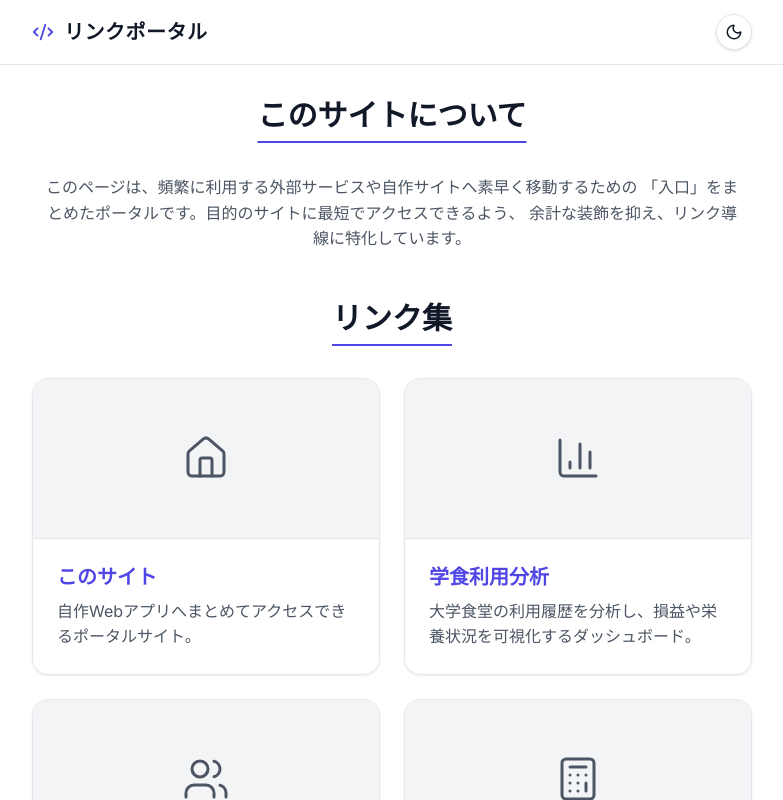
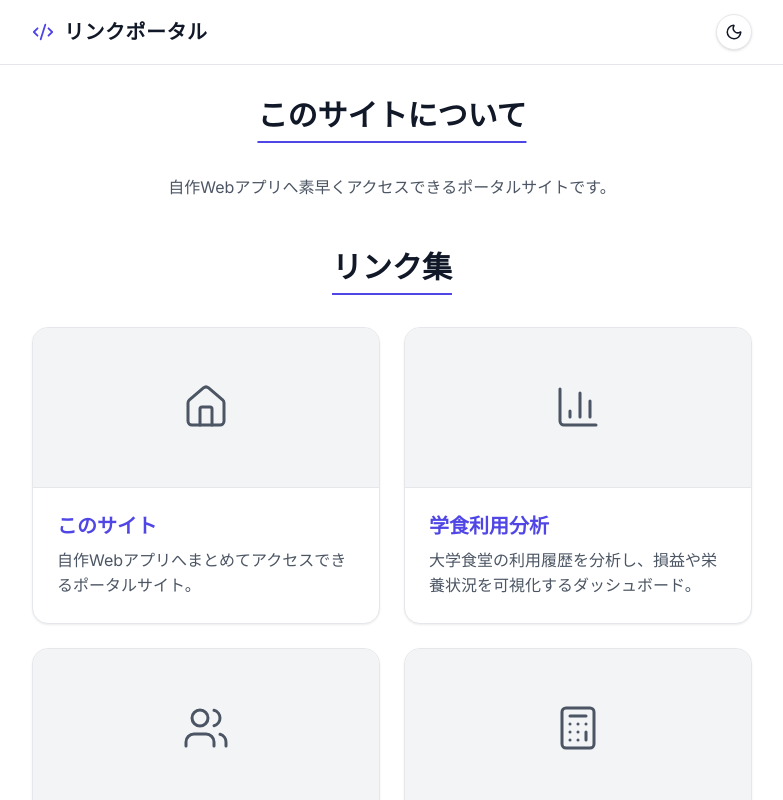
Before and after one commit to tamurayuuiti/link-portal, a React (Vite) app: page / in a window 1280 px wide. Shown: the top 800 px of the page, without its empty margins (248-1031 px from the left). Built offline with nearby package versions, Linux system fonts and the light colour scheme.

Commit message:
refactor: リンクカードをLinkCardコンポーネントへ分離

```diff
--- a/index.html
+++ b/index.html
@@ -3,7 +3,11 @@
   <head>
     <meta charset="UTF-8" />
     <meta name="viewport" content="width=device-width, initial-scale=1.0" />
-    <title>Webデベロッパー ポートフォリオ</title>
+    <meta
+      name="description"
+      content="公開中の自作Webアプリへ素早くアクセスできるリンクポータルです。"
+    />
+    <title>リンクポータル</title>
 
     <!-- FOUC対策：Reactマウント前にテーマを即時適用 -->
     <script>
--- a/src/App.tsx
+++ b/src/App.tsx
@@ -1,6 +1,7 @@
 import { Code2, Sun, Moon } from 'lucide-react';
 import { useTheme } from './hooks/useTheme';
 import { PROJECT_LINKS } from './data/projectLinks';
+import { LinkCard } from './components/LinkCard';
 
 /* ========================================
    App本体
@@ -43,9 +44,7 @@ function App() {
               このサイトについて
             </h2>
             <p className="mx-auto max-w-175 text-center text-(--text-secondary)">
-              このページは、頻繁に利用する外部サービスや自作サイトへ素早く移動するための
-              「入口」をまとめたポータルです。目的のサイトに最短でアクセスできるよう、
-              余計な装飾を抑え、リンク導線に特化しています。
+              自作Webアプリへ素早くアクセスできるポータルサイトです。
             </p>
           </section>
 
@@ -54,32 +53,15 @@ function App() {
               リンク集
             </h2>
             <div className="grid grid-cols-1 gap-6 md:grid-cols-2">
-              {PROJECT_LINKS.map(({ href, Icon, title, description }) => (
-                <a
-                  key={title}
-                  href={href}
-                  target={href.startsWith('http') ? '_blank' : undefined}
-                  rel={href.startsWith('http') ? 'noopener noreferrer' : undefined}
-                  className="link-card group flex flex-col overflow-hidden rounded-2xl border border-(--border-color) bg-(--bg-primary) no-underline"
-                >
-                  <div className="flex h-40 items-center justify-center border-b border-(--border-color) bg-(--bg-secondary)">
-                    <Icon
-                      className="link-card-icon h-12 w-12 text-(--text-secondary)"
-                      strokeWidth={1.5}
-                    />
-                  </div>
-                  <div className="flex grow flex-col gap-2 p-6">
-                    <h3 className="text-xl font-bold text-(--accent-color)">{title}</h3>
-                    <p className="grow text-(--text-secondary)">{description}</p>
-                  </div>
-                </a>
+              {PROJECT_LINKS.map((link) => (
+                <LinkCard key={link.title} {...link} />
               ))}
             </div>
           </section>
         </main>
 
         <footer className="px-6 py-8 text-center text-(--text-secondary)">
-          <p>&copy; 2024 ポータルサイト. All Rights Reserved.</p>
+          <p>&copy; {new Date().getFullYear()} リンクポータル</p>
         </footer>
       </div>
     </>
--- /dev/null
+++ b/src/components/LinkCard.tsx
@@ -0,0 +1,23 @@
+import { type ProjectLink } from '../data/projectLinks';
+
+/* ========================================
+   リンクカード
+   ======================================== */
+export function LinkCard({ href, Icon, title, description }: ProjectLink) {
+  return (
+    <a
+      href={href}
+      target={href.startsWith('http') ? '_blank' : undefined}
+      rel={href.startsWith('http') ? 'noopener noreferrer' : undefined}
+      className="link-card group flex flex-col overflow-hidden rounded-2xl border border-(--border-color) bg-(--bg-primary) no-underline"
+    >
+      <div className="flex h-40 items-center justify-center border-b border-(--border-color) bg-(--bg-secondary)">
+        <Icon className="link-card-icon h-12 w-12 text-(--text-secondary)" strokeWidth={1.5} />
+      </div>
+      <div className="flex grow flex-col gap-2 p-6">
+        <h3 className="text-xl font-bold text-(--accent-color)">{title}</h3>
+        <p className="grow text-(--text-secondary)">{description}</p>
+      </div>
+    </a>
+  );
+}
```
